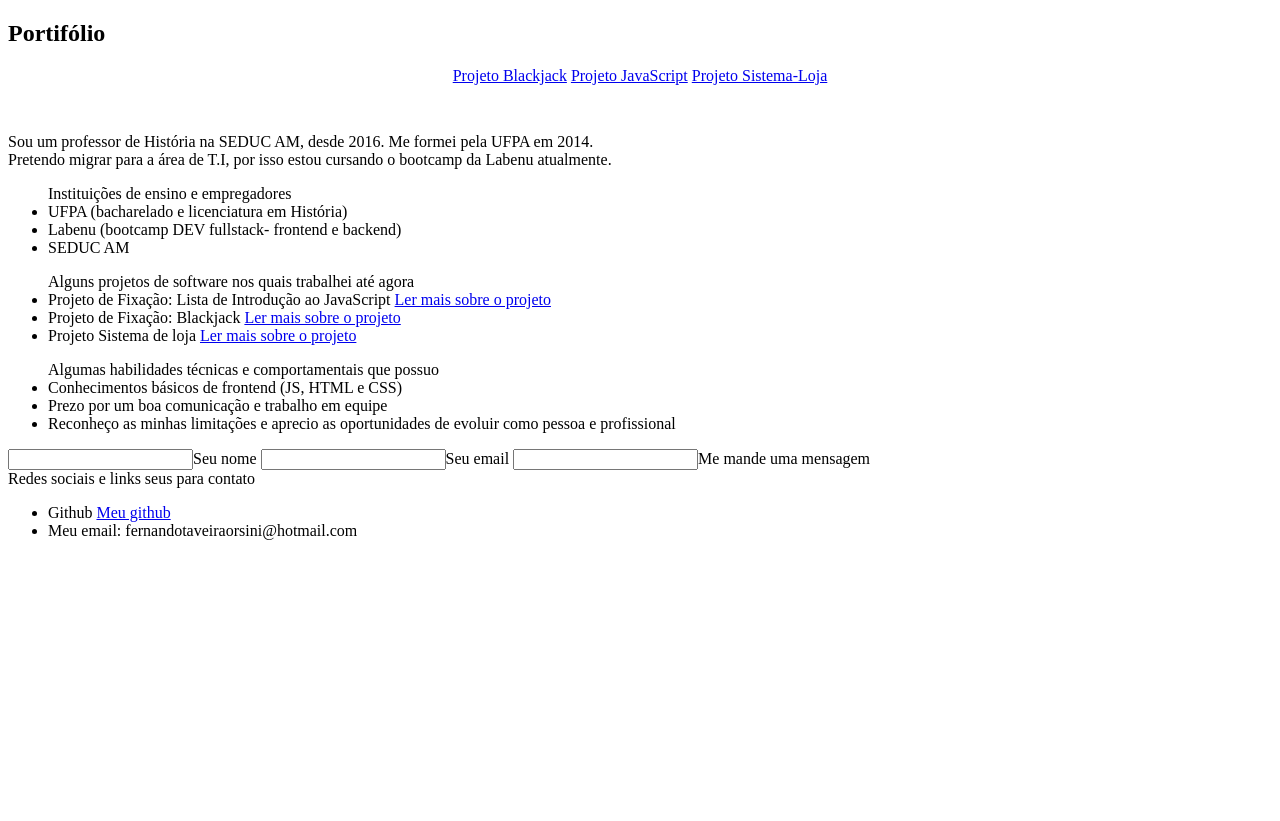
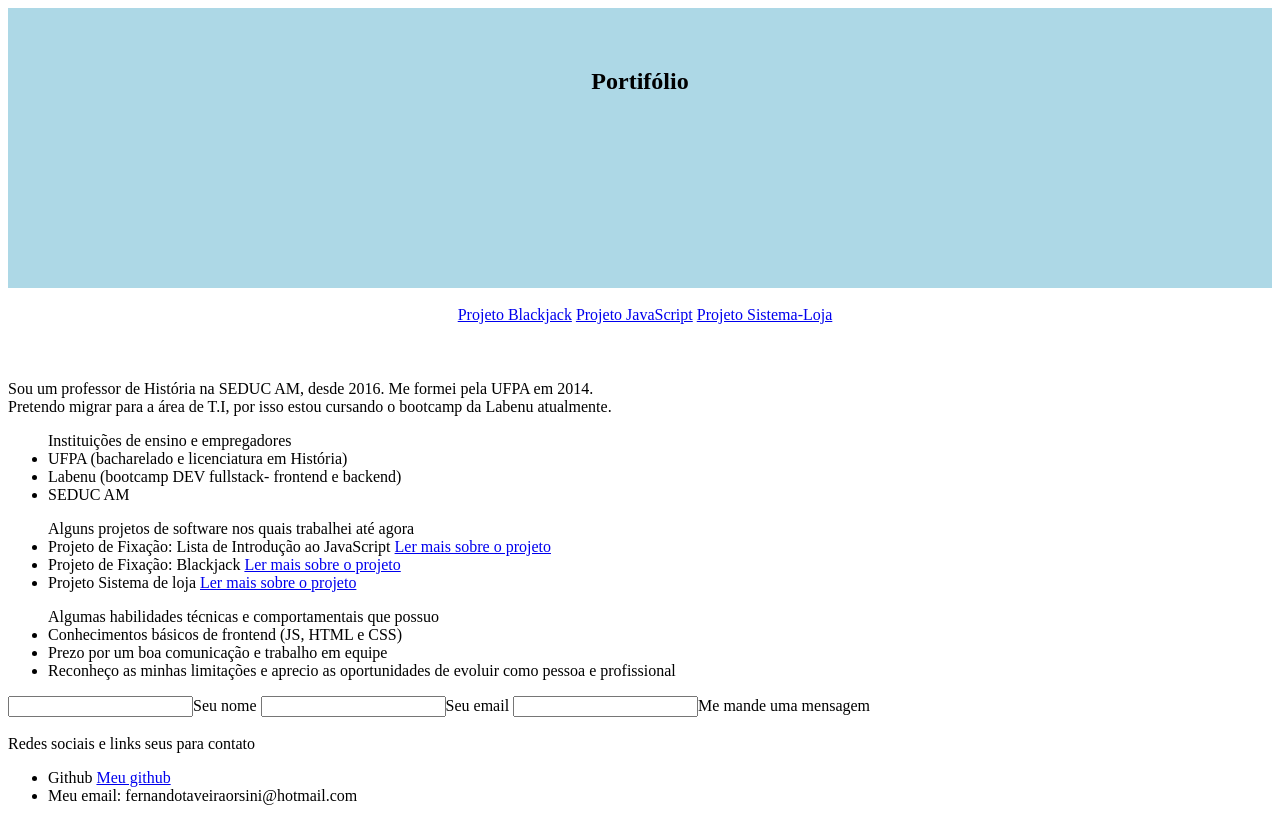
Before and after one commit to future4code/ailton-Fernando-Orsini, a plain HTML site: page semana1/projeto-portfolio/index.html in a window 1280 px wide. Before the commit the page ends 800 px from the top, so only its background shows below. Drawn offline with Linux system fonts and the light colour scheme.

Commit message:
projeto-portfolio 3

```diff
--- a/semana1/projeto-portfolio/index.html
+++ b/semana1/projeto-portfolio/index.html
@@ -8,7 +8,7 @@
     <title>Fernando-Taveira</title>
 </head>
 <body>
-    <div>
+    <div class="cabecalho">
         <h2>Portifólio</h2>
     </div>
 
@@ -56,7 +56,7 @@
             <input type="text" name="texto" id="texto">Me mande uma mensagem </input>
 
         </form>
-
+        <br>
         <div> Redes sociais e links seus para contato
         <ul>
             <li>Github
--- a/semana1/projeto-portfolio/styles.css
+++ b/semana1/projeto-portfolio/styles.css
@@ -6,5 +6,7 @@
 }
 .links {
     height: 50px;
+    margin: 10px 0 10px 10px;
+    padding: 8px;
     text-align: center;
 }
```
Also changed, not shown: semana1/projeto-portfolio/pr-sistema-loja.html (+5 -0 lines), semana1/projeto-portfolio/img/loja1.jpg (added), semana1/projeto-portfolio/img/loja2.jpg (added), semana1/projeto-portfolio/img/loja3.jpg (added), semana1/projeto-portfolio/img/loja4.jpg (added).
